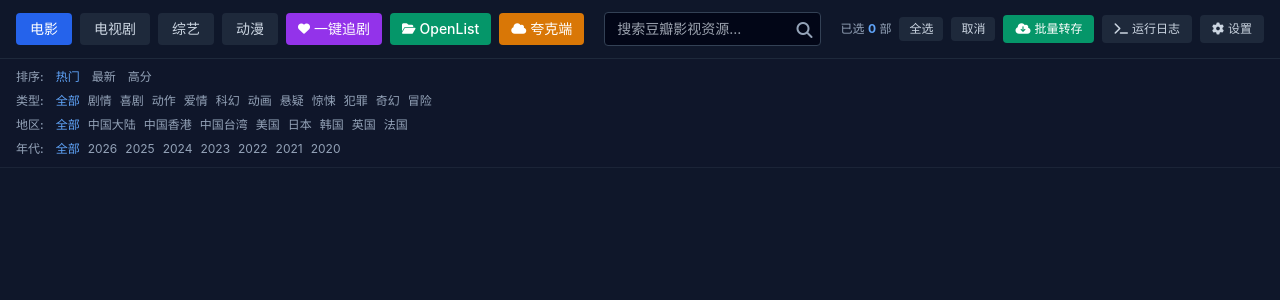
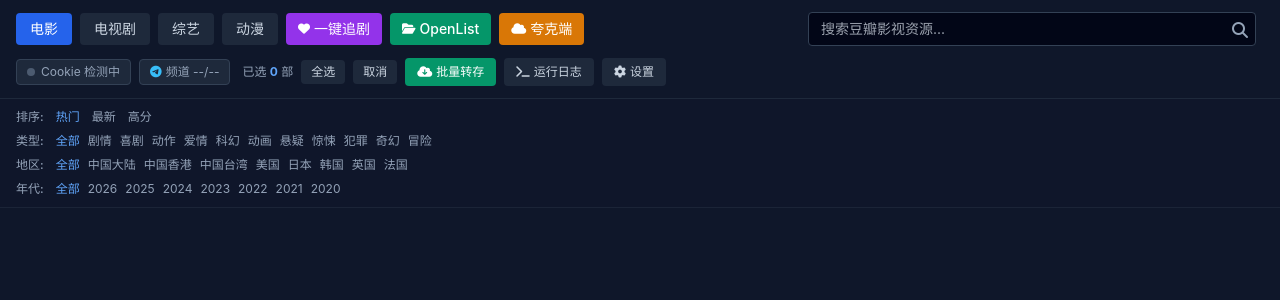
Before and after one commit to rinzaki007/DouQuarkHub, a Python web app: template templates/index.html in a window 1280 px wide. Shown: the top 300 px of the page. Run offline with Jinja, Linux system fonts and the light colour scheme; the template is opened without the code that fills it, so the values that code supplies are empty; some libraries are stand-ins or nearby versions.

Commit message:
Update index.html

```diff
--- a/templates/index.html
+++ b/templates/index.html
@@ -34,7 +34,7 @@
 </head>
 <body class="min-h-screen flex flex-col">
 
-    <!-- 顶部导航栏 -->
+    <!-- 顶部导航与主操作栏 -->
     <header class="bg-slate-900 border-b border-slate-800 sticky top-0 z-40 px-4 py-3">
         <div class="max-w-7xl mx-auto flex flex-wrap items-center justify-between gap-3">
 
@@ -64,8 +64,19 @@
                 </button>
             </div>
 
+            <!-- 右侧动作按钮组与健康度看板 -->
             <div class="flex items-center space-x-2">
-                <span class="text-xs text-slate-400">已选 <b id="selected-count" class="text-blue-400">0</b> 部</span>
+                <!-- 🎯 状态指示看板 -->
+                <div id="cookie-status-badge" class="px-2.5 py-1 text-xs rounded bg-slate-800 text-slate-400 border border-slate-700 flex items-center gap-1.5">
+                    <span class="w-2 h-2 rounded-full bg-slate-500 animate-pulse"></span>
+                    <span>Cookie 检测中</span>
+                </div>
+                <div id="channel-status-badge" class="px-2.5 py-1 text-xs rounded bg-slate-800 text-slate-400 border border-slate-700 flex items-center gap-1">
+                    <i class="fa-brands fa-telegram text-sky-400"></i>
+                    <span id="channel-count-text">频道 --/--</span>
+                </div>
+
+                <span class="text-xs text-slate-400 pl-1">已选 <b id="selected-count" class="text-blue-400">0</b> 部</span>
                 <button onclick="selectAll(true)" class="px-2.5 py-1 text-xs bg-slate-800 hover:bg-slate-700 text-slate-300 rounded">全选</button>
                 <button onclick="selectAll(false)" class="px-2.5 py-1 text-xs bg-slate-800 hover:bg-slate-700 text-slate-300 rounded">取消</button>
                 <button onclick="batchTransfer()" class="px-3 py-1.5 text-xs bg-emerald-600 hover:bg-emerald-500 text-white rounded font-medium flex items-center gap-1">
@@ -176,7 +187,38 @@
         document.addEventListener("DOMContentLoaded", () => {
             initFilterOptions();
             fetchMovies();
+            checkSystemHealth();
         });
+
+        // 🎯 恢复：检测夸克 Cookie 与 TG 频道健康度
+        async function checkSystemHealth() {
+            // 1. 检查 Cookie
+            try {
+                const resp = await fetch('/api/check-cookie', { method: 'POST' });
+                const res = await resp.json();
+                const badge = document.getElementById('cookie-status-badge');
+                if (res.valid) {
+                    badge.className = "px-2.5 py-1 text-xs rounded bg-emerald-950/80 text-emerald-400 border border-emerald-800 flex items-center gap-1.5";
+                    badge.innerHTML = `<span class="w-2 h-2 rounded-full bg-emerald-500"></span><span>Cookie 有效</span>`;
+                } else {
+                    badge.className = "px-2.5 py-1 text-xs rounded bg-rose-950/80 text-rose-400 border border-rose-800 flex items-center gap-1.5";
+                    badge.innerHTML = `<span class="w-2 h-2 rounded-full bg-rose-500"></span><span>Cookie 失效</span>`;
+                }
+            } catch (err) {
+                console.error("Cookie 状态检查异常:", err);
+            }
+
+            // 2. 检查 TG 频道连通数
+            try {
+                const resp = await fetch('/api/check-channels');
+                const res = await resp.json();
+                if (res.success) {
+                    document.getElementById('channel-count-text').innerText = `频道 ${res.valid_count}/${res.total}`;
+                }
+            } catch (err) {
+                console.error("频道检测异常:", err);
+            }
+        }
 
         function initFilterOptions() {
             renderFilterRow('genre-list', genres, currentGenre, (val) => { currentGenre = val; fetchMovies(); });
@@ -334,10 +376,6 @@
             document.getElementById('log-box').innerHTML = '';
         }
 
-        function openChaseModal() { document.getElementById('chase-modal').classList.remove('hidden'); }
-        function closeChaseModal() { document.getElementById('chase-modal').classList.add('hidden'); }
-
-        // 🎯 关键修复：格式化追加日志，确保每条日志独占一行
         function appendLogLine(text) {
             const logBox = document.getElementById('log-box');
             if (!text) return;
@@ -353,7 +391,6 @@
             logBox.scrollTop = logBox.scrollHeight;
         }
 
-        // 🎯 关键修复：转存时携带影视 tag 分类（电影/电视剧/综艺/动漫）
         async function batchTransfer() {
             if (selectedIndices.size === 0) return alert('请先选择至少一部影片');
 
```
